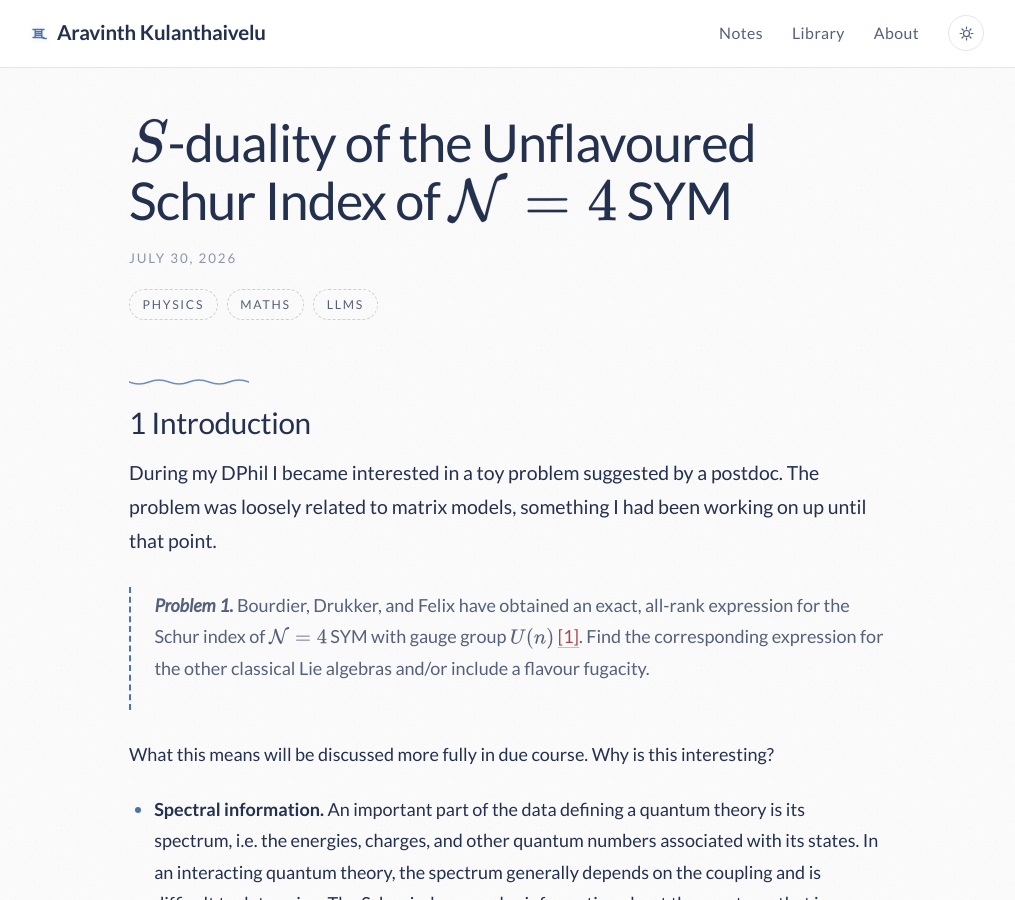
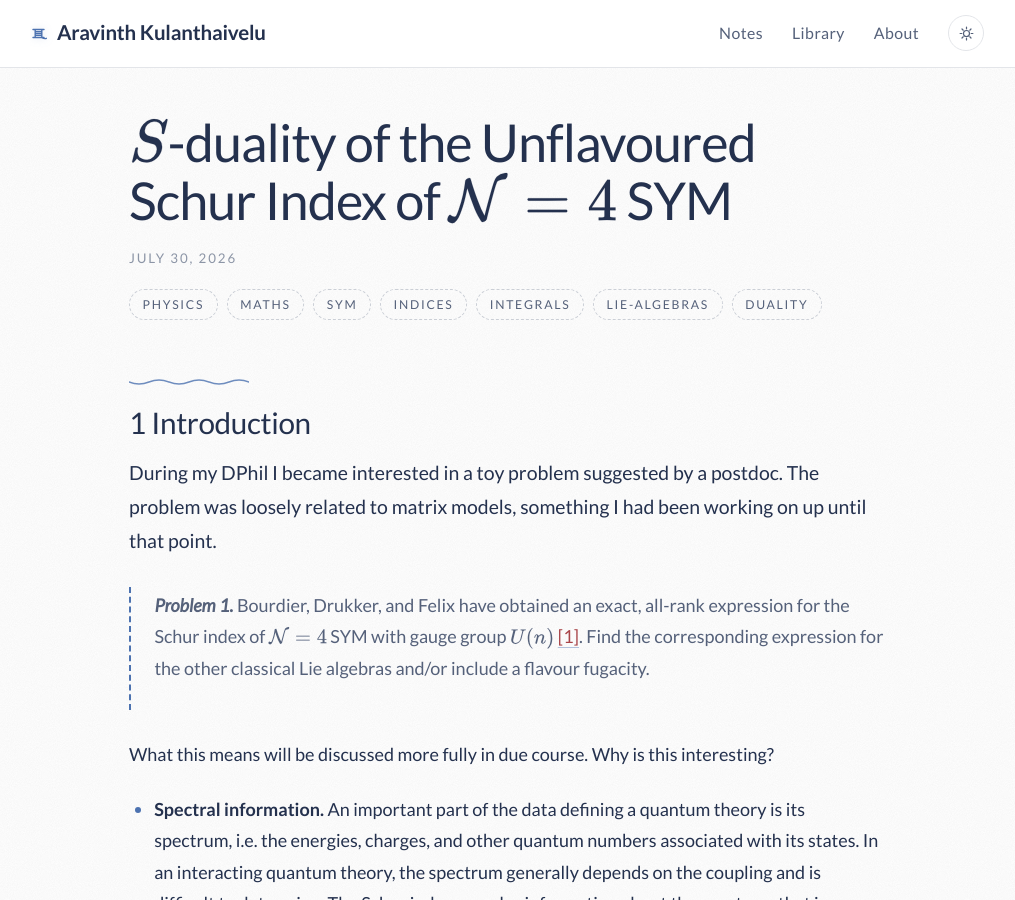
Before and after one commit to Aravinth-K/Aravinth-K.github.io, a Jekyll site: the page built from _posts/2026-07-30-schur-index-s-duality.md, in a window 1280 px wide and 900 px high. Shown: the whole window, without its empty margins (133-1148 px from the left). Built offline with Jekyll 4.4.1, drawn with Linux system fonts in a browser that asks for light colours.

Commit message:
Schur note: rewrite description, expand tags
Co-Authored-By: Claude Fable 5 <noreply@anthropic.com>

```diff
--- a/_posts/2026-07-30-schur-index-s-duality.md
+++ b/_posts/2026-07-30-schur-index-s-duality.md
@@ -3,8 +3,8 @@ layout: post
 title: '$S$-duality of the Unflavoured Schur Index of $\mathcal N=4$ SYM'
 short_title: S-duality of the Unflavoured Schur Index of N=4 SYM
 date: 2026-07-30
-description: A one-particle proof of an open S-duality identity — and the LLM that found it.
-tags: [physics, maths, llms]
+description: Showing two integrals are the same.
+tags: [physics, maths, sym, indices, integrals, lie-algebras, duality]
 ---
 
 
```
